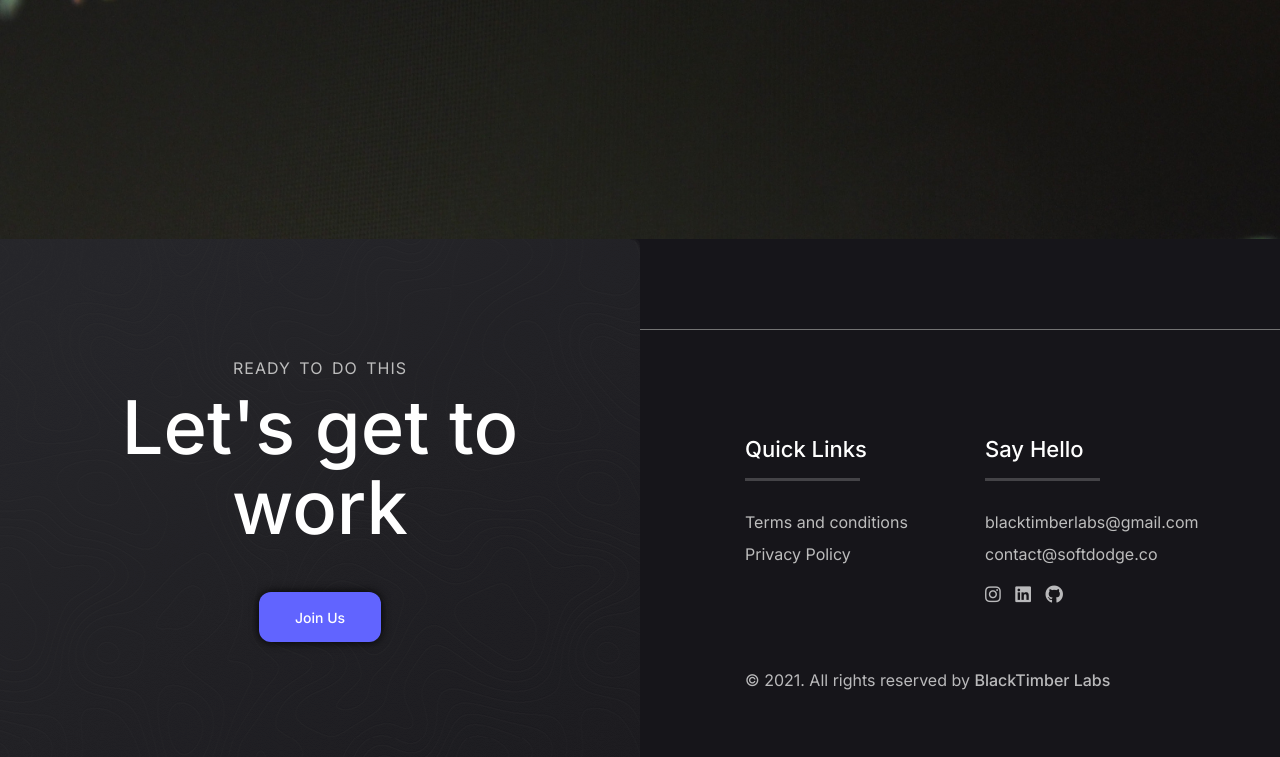
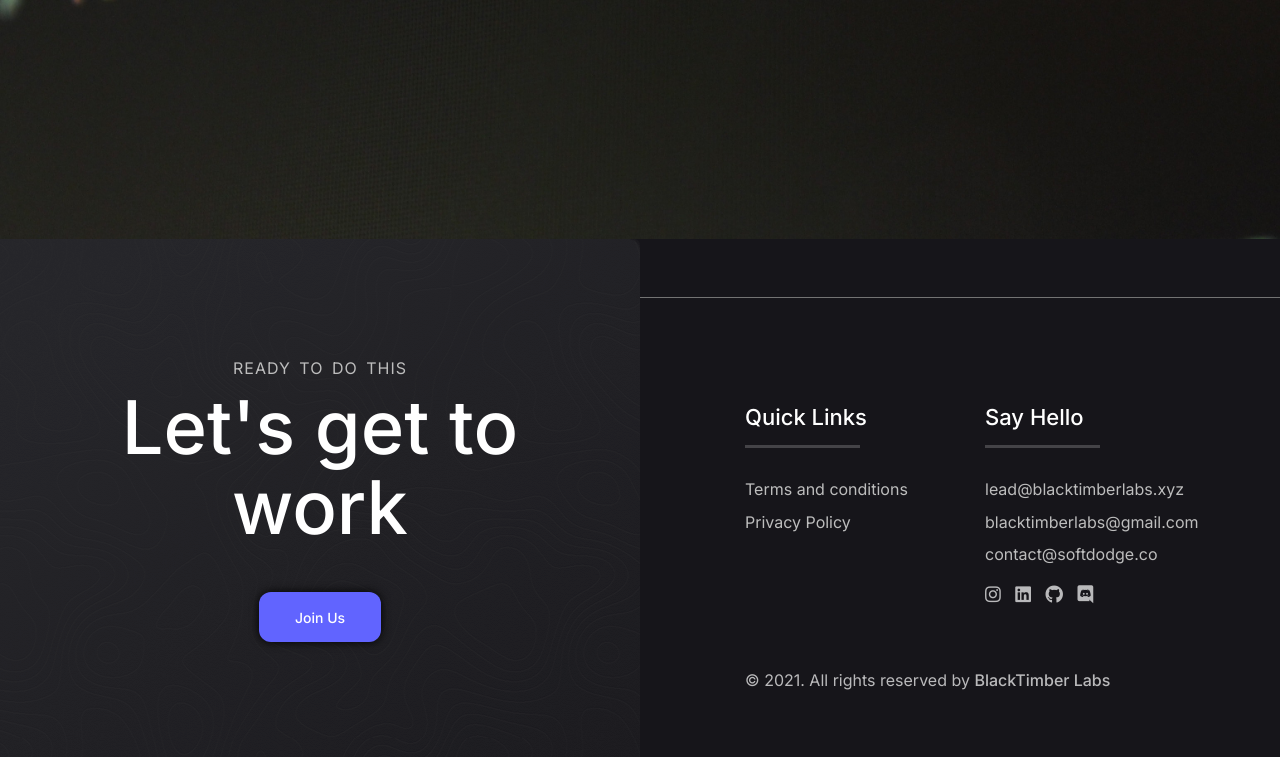
Before and after one commit to BlackTimber-Labs/website, a plain HTML site: page about-us.html in a window 1280 px wide. Shown: the part 1912-2669 px from the top of the page. Drawn offline with Linux system fonts and the light colour scheme; files whose address does not match are found by name.

Commit message:
Added Discord Link

```diff
--- a/about-us.html
+++ b/about-us.html
@@ -78,6 +78,9 @@
                 </li>
                 <li class="header__nav-item">
                   <a title="GitHub" class="header__nav-link" href="https://github.com/BlackTimber-Labs">GitHub</a>
+                </li>
+                <li class="header__nav-item">
+                  <a title="Discord" class="header__nav-link" href="https://discord.gg/up4JGVbZ8G">Discord</a>
                 </li>
               </ul>
             </div>
@@ -276,102 +279,7 @@
   </section>
   </div>
 
-    <!-- <div class="testimonial-section">
 
-        <div class="testimonial-section-slider owl-carousel">
-
-                        <blockquote class="testimonial-slide">
-                <div class="section_title">Clients Opinion</div>
-                <span class="testimonial_slider_title">Winning together</span>
-                    <div class="testimonial-area">
-                        <div class="testimonial-layoutArea">
-                           <p>It’s the perfect solution for our business. Niva is the most valuable business resource we have EVER purchased. We’ve seen amazing results already.</p>
-                        </div>
-                    </div>
-                <div class="testimonials_slider_name"> John Mike<span> - Themeforest programmer</span></div>
-            </blockquote>
-                        <blockquote class="testimonial-slide">
-                <div class="section_title">Clients Opinion</div>
-                <span class="testimonial_slider_title">Top quality agency</span>
-                    <div class="testimonial-area">
-                        <div class="testimonial-layoutArea">
-                           <p>It’s the perfect solution for our business. Niva is the most valuable business resource we have EVER purchased. We’ve seen amazing results already.</p>
-                        </div>
-                    </div>
-                <div class="testimonials_slider_name"> Michael Doe<span> - Envato volunteer</span></div>
-            </blockquote>
-                        <blockquote class="testimonial-slide">
-                <div class="section_title">Clients Opinion</div>
-                <span class="testimonial_slider_title">Professional team</span>
-                    <div class="testimonial-area">
-                        <div class="testimonial-layoutArea">
-                           <p>It’s the perfect solution for our business. Niva is the most valuable business resource we have EVER purchased. We’ve seen amazing results already.</p>
-                        </div>
-                    </div>
-                <div class="testimonials_slider_name"> Felix Doe<span> - Scoro programmer</span></div>
-            </blockquote>
-                        <blockquote class="testimonial-slide">
-                <div class="section_title">Clients Opinion</div>
-                <span class="testimonial_slider_title">Absolutely awesome</span>
-                    <div class="testimonial-area">
-                        <div class="testimonial-layoutArea">
-                           <p>It’s the perfect solution for our business. Niva is the most valuable business resource we have EVER purchased. We’ve seen amazing results already.</p>
-                        </div>
-                    </div>
-                <div class="testimonials_slider_name"> Lucian Ionut<span> - Sweet Themes programmer</span></div>
-            </blockquote>
-
-        </div>
-
-    </div> -->
-
-
-    <!-- <div class="clients-section">
-        <div class="container">
-
-            <div class="clients-slider owl-carousel">
-                                    <div class="clients-slide">
-                      <a title="Crofts" target="_blank" href="https://niva.lucianionut.com/"><img class="client_image owl-lazy" data-src="/public/images/media/1615652105client-p2.png" alt="Crofts"></a>
-                  </div>
-                                    <div class="clients-slide">
-                      <a title="Autospeed" target="_blank" href="http://venor.lucianionut.com/"><img class="client_image owl-lazy" data-src="/public/images/media/1615652124client-p3.png" alt="Autospeed"></a>
-                  </div>
-                                    <div class="clients-slide">
-                      <a title="Chesire" target="_blank" href="https://niva.lucianionut.com/"><img class="client_image owl-lazy" data-src="/public/images/media/1615652140client-p4.png" alt="Chesire"></a>
-                  </div>
-                                    <div class="clients-slide">
-                      <a title="Fast Banana" target="_blank" href="http://venor.lucianionut.com/"><img class="client_image owl-lazy" data-src="/public/images/media/1615652155client-p5.png" alt="Fast Banana"></a>
-                  </div>
-                                    <div class="clients-slide">
-                      <a title="Dance studio" target="_blank" href="https://niva.lucianionut.com/"><img class="client_image owl-lazy" data-src="/public/images/media/1615652167client-p6.png" alt="Dance studio"></a>
-                  </div>
-                                    <div class="clients-slide">
-                      <a title="Beautybox" target="_blank" href="http://venor.lucianionut.com/"><img class="client_image owl-lazy" data-src="/public/images/media/1615652179client-p8.png" alt="Beautybox"></a>
-                  </div>
-                              </div>
-
-        </div>
-    </div> -->
-
-
-
-
-    <!-- <div class="typed-section">
-        <div class="container">
-            <div class="row">
-                <div class="col-md-8">
-                        <h4 class="parent-typed-text">
-                        <span class="mt_typed-beforetext">Are you looking for </span>
-                            <span class="mt_typed_text"></span>
-
-                        </h4>
-                </div>
-                <div class="col-md-4 text-right">
-                    <a href="mailto:contact@softdodge.co" target="_self" class="btn btn-style1"><span>Contact</span></a>
-                </div>
-            </div>
-        </div>
-    </div>    -->
 
 
     <footer class="footer-section">
@@ -416,6 +324,10 @@
                                           <div class="custom-html-widget">
                                             <ul class="ft-link">
                                               <li>
+                                                <a href="mailto:lead@blacktimberlabs.xyz"
+                                                  >lead@blacktimberlabs.xyz</a>
+                                              </li>
+                                              <li>
                                                 <a href="mailto:blacktimberlabs@gmail.com"
                                                   >blacktimberlabs@gmail.com</a
                                                 >
@@ -453,6 +365,16 @@
                                                     rel="noopener"
                                                     ><em class="fab fa-github"
                                                       ><strong>GitHub</strong></em
+                                                    ></a
+                                                  >
+                                                </li>
+                                                <li>
+                                                  <a
+                                                    href="https://discord.gg/up4JGVbZ8G"
+                                                    target="_blank"
+                                                    rel="noopener"
+                                                    ><em class="fab fa-discord"
+                                                      ><strong>Discord</strong></em
                                                     ></a
                                                   >
                                                 </li>
@@ -520,25 +442,12 @@
 
 
 
-
-    <!-- <div class="js-cookie-consent cookie-consent">
-
-    <span class="cookie-consent__message">
-        We use cookies to give you the best online experience. By continuing to browse the site you are agreeing to our use of cookies. <a href="privacy-policy.html">Read more</a>
-    </span>
-
-    <button class="js-cookie-consent-agree cookie-consent__agree">
-        I agree
-    </button>
-
-</div> -->
-
     <script>
 
         window.laravelCookieConsent = (function () {
 
             const COOKIE_VALUE = 1;
-            const COOKIE_DOMAIN = 'venor.lucian.host';
+            const COOKIE_DOMAIN = 'blacktimberlabs.xyz';
 
             function consentWithCookies() {
                 setCookie('laravel_cookie_consent', COOKIE_VALUE, 7300);
```
Also changed, not shown: index.html (+18 -1 lines).
